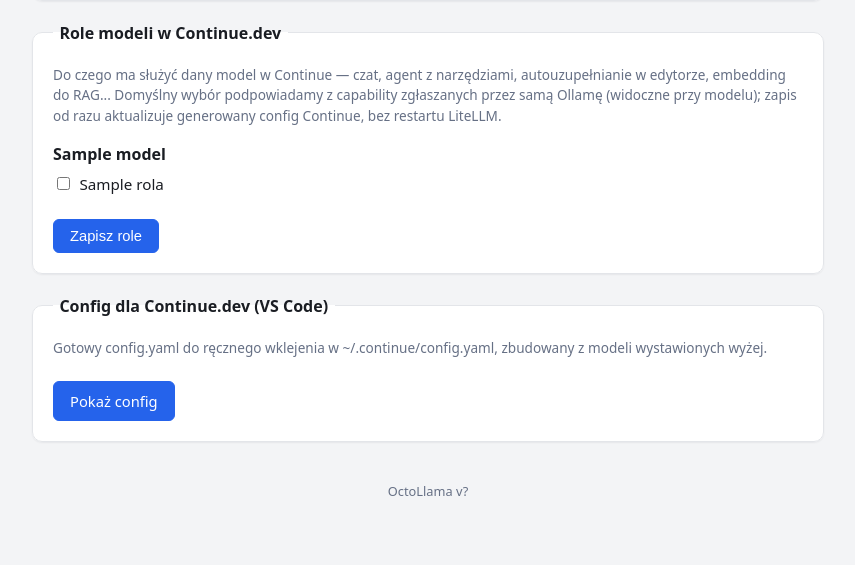
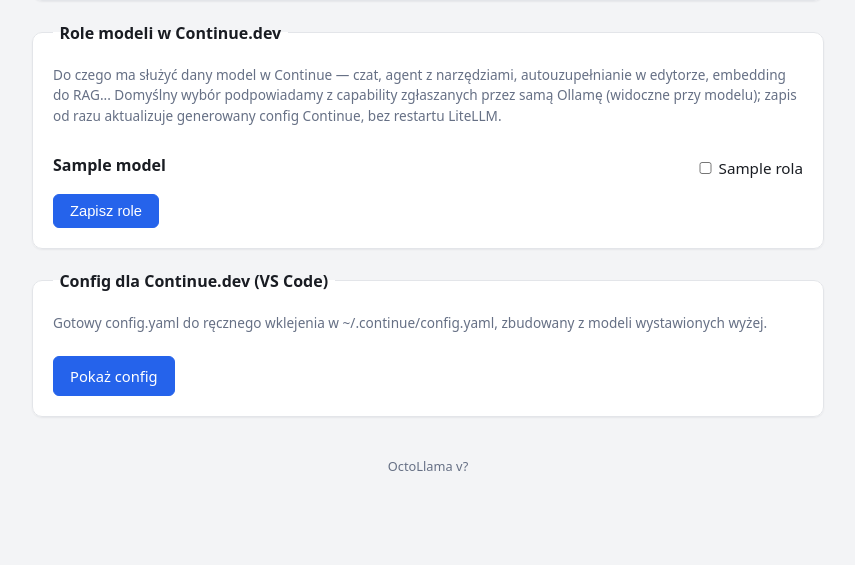
Before and after one commit to cyryllo/OctoLlama, a Flask app: template web/templates/llm.html in a window 1280 px wide. Shown: the part 1822-2387 px from the top of the page, without its empty margins (212-1067 px from the left). After the commit the page ends 2293 px from the top, so only its background shows below. Run offline with Flask 3, Linux system fonts and the light colour scheme; the template is opened without the code that fills it: most values are stand-ins (such as "Sample title", 1, 10 or a date in 2020).

Commit message:
Lay out model role checkboxes on one line next to the model name
The role checkboxes for each model were stacked below the name, taking
a lot of vertical space. Put the model name/capabilities and the role
checkboxes in a single flex row, with smaller checkbox labels so the
whole row fits on one line.

```diff
--- a/web/static/style.css
+++ b/web/static/style.css
@@ -306,6 +306,42 @@
   margin-top: 2.5rem;
 }
 
+.rola-wiersz {
+  display: flex;
+  align-items: center;
+  justify-content: space-between;
+  flex-wrap: wrap;
+  gap: 0.3rem 1.5rem;
+  padding: 0.5rem 0;
+  border-bottom: 1px solid var(--border);
+}
+
+.rola-wiersz:last-of-type { border-bottom: none; }
+
+.rola-model small { margin: 0; }
+
+.rola-checkboxy {
+  display: flex;
+  flex-wrap: wrap;
+  gap: 0.7rem;
+  flex-shrink: 0;
+}
+
+.rola-checkboxy label {
+  display: inline-flex;
+  align-items: center;
+  gap: 0.25rem;
+  margin: 0;
+  font-size: 0.78rem;
+  white-space: nowrap;
+}
+
+.rola-checkboxy input[type=checkbox] {
+  margin: 0;
+  width: 0.8rem;
+  height: 0.8rem;
+}
+
 @media (max-width: 40rem) {
   .container { padding: 1rem 0.85rem 3rem; }
   nav.zakladki a { padding: 0.5rem 0.7rem; font-size: 0.92rem; }
--- a/web/templates/llm.html
+++ b/web/templates/llm.html
@@ -167,12 +167,14 @@
     {% if modele_wszystkie %}
       <form method="post" action="{{ url_for('llm_zapisz_role') }}">
         {% for model in modele_wszystkie %}
-          <p>
+          <div class="rola-wiersz">
+            <div class="rola-model">
               <strong>{{ model }}</strong>
               {% if capabilities.get(model) %}
                 <br><small>{{ _("capabilities (Ollama)") }}: {{ capabilities[model]|join(", ") }}</small>
               {% endif %}
-            <br>
+            </div>
+            <div class="rola-checkboxy">
               {% for rola in role_lista %}
                 <label title="{{ _(opisy_rol[rola]) }}">
                   <input type="checkbox" name="role__{{ model }}" value="{{ rola }}"
@@ -180,7 +182,8 @@
                   {{ rola }}
                 </label>
               {% endfor %}
-          </p>
+            </div>
+          </div>
         {% endfor %}
         <button type="submit" class="primary">{{ _("Zapisz role") }}</button>
       </form>
```
Also changed, not shown: 1 other file. Lines whose indentation alone changed are shown as unchanged.
